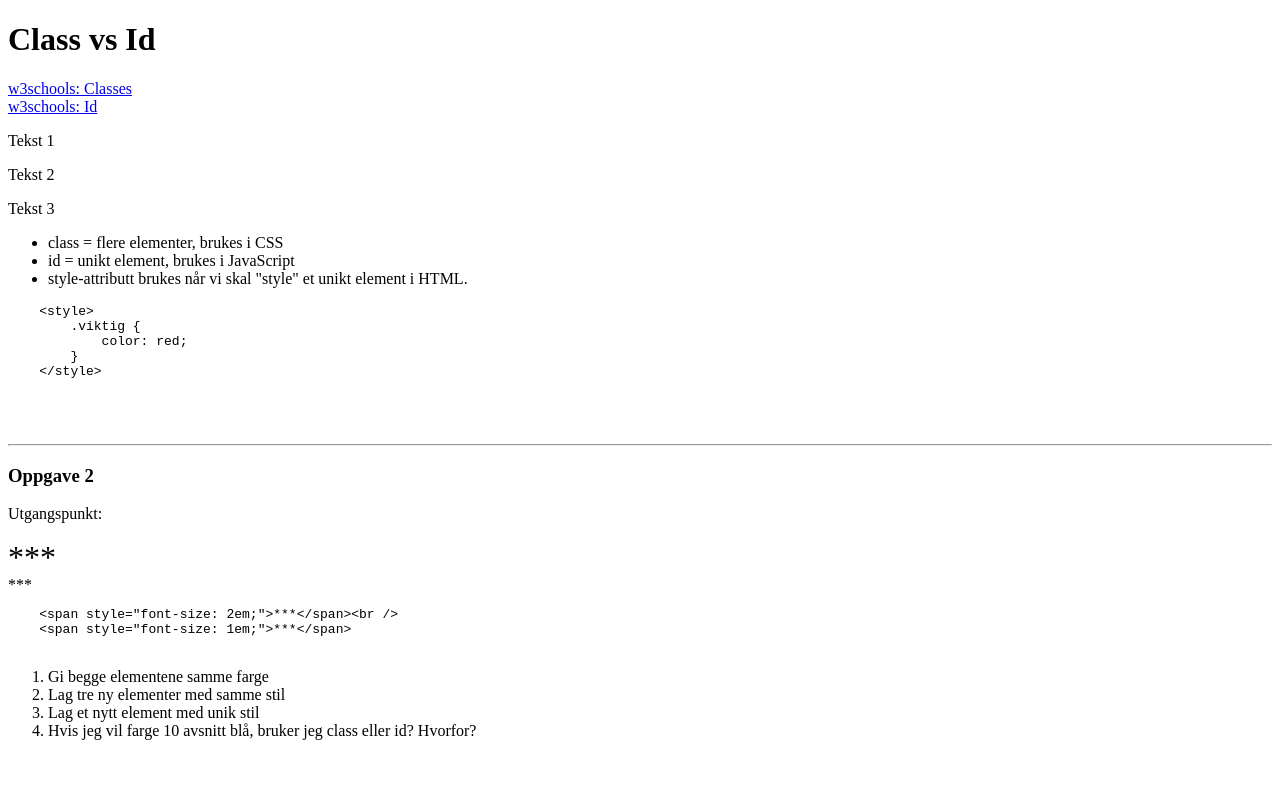
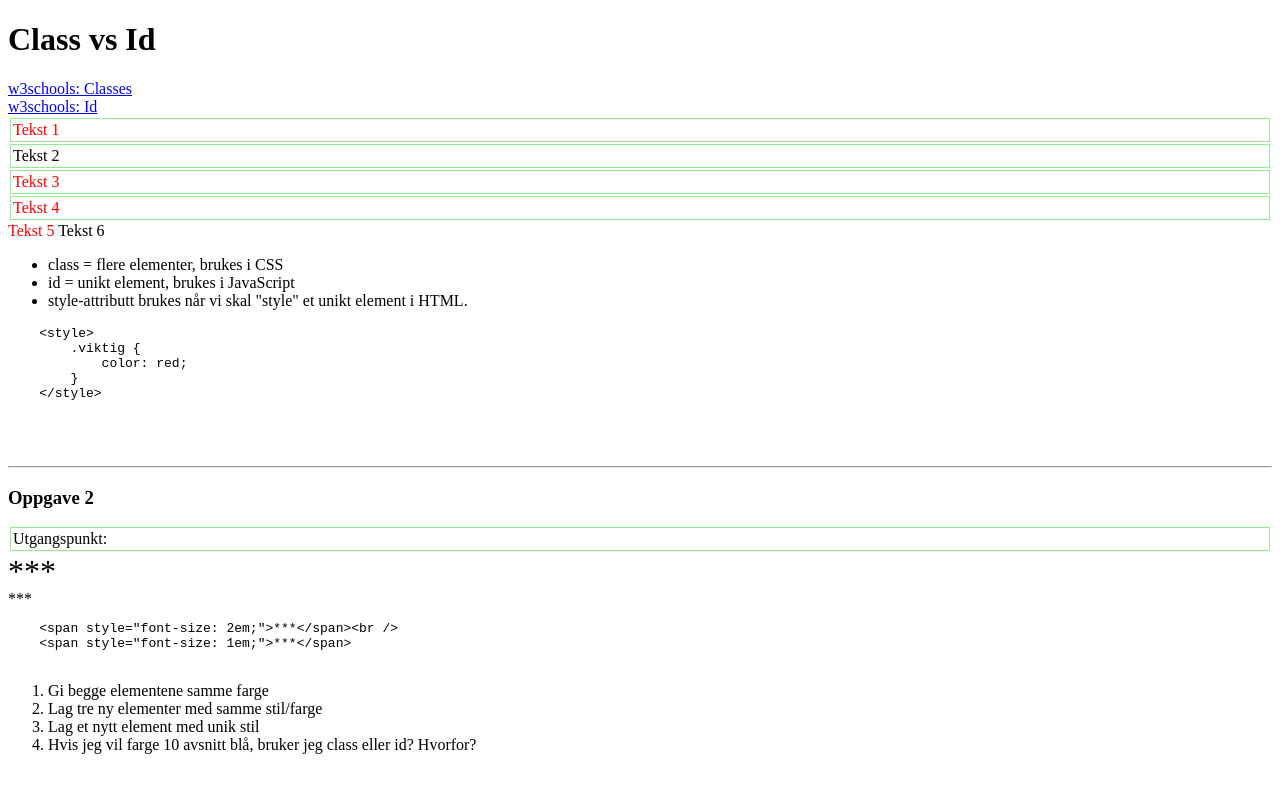
Before and after one commit to GeluPaxam/losning, a plain HTML site: page html_css/class_id.html in a window 1280 px wide. Drawn offline with Linux system fonts and the light colour scheme.

Commit message:
class_id change

```diff
--- a/html_css/class_id.html
+++ b/html_css/class_id.html
@@ -5,7 +5,12 @@
     <meta name="viewport" content="width=device-width, initial-scale=1.0">
     <title>Repetisjon</title>
     <style>
-        .viktig_ {
+        p {
+            padding: 2px;
+            margin: 2px;
+            border: solid 1px lightgreen;
+        }
+        .viktig {
             color: red;
         }
     </style>
@@ -19,6 +24,9 @@
     <p class="viktig">Tekst 1</p>
     <p>Tekst 2</p>
     <p class="viktig">Tekst 3</p>
+    <p class="viktig">Tekst 4</p>
+    <span class="viktig">Tekst 5</span>
+    <span>Tekst 6</span>
 
     <ul>
         <li>class = flere elementer, brukes i CSS</li>
@@ -44,7 +52,7 @@
     </pre>
     <ol>
         <li>Gi begge elementene samme farge</li>
-        <li>Lag tre ny elementer med samme stil</li>
+        <li>Lag tre ny elementer med samme stil/farge</li>
         <li>Lag et nytt element med unik stil</li>
         <li>Hvis jeg vil farge 10 avsnitt blå, bruker jeg class eller id? Hvorfor?</li>
     </ol>
```
